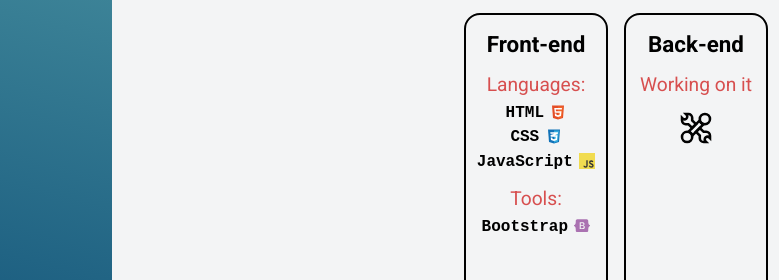
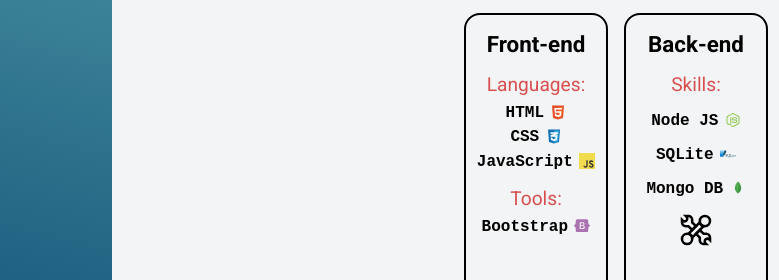
Before and after one commit to AlejandroPGz/Primer_Portafolio, a plain HTML site: page index.html in a window 1280 px wide. Shown: the part 1202-1482 px from the top of the page, 0-779 px from the left. Drawn offline with Linux system fonts and the light colour scheme; a web font is replaced by a local one.

Commit message:
Actualizacion de skills

```diff
--- a/index.html
+++ b/index.html
@@ -93,7 +93,10 @@
                 </div>
                 <div id="back-end" class="seccion-de-skills">
                     <h4>Back-end</h4>
-                    <span class="spans">Working on it</span>
+                    <span class="spans">Skills:</span>
+                    <li class="li-skills"><span class="spans-skills">Node JS</span> <img class="svg-spans" src="/icons/nodejs.svg"></li>
+                    <li class="li-skills"><span class="spans-skills">SQLite</span> <img class="svg-spans" src="/icons/sql.svg"></li>
+                    <li class="li-skills"><span class="spans-skills">Mongo DB</span> <img class="svg-spans" src="/icons/mongo.svg"></li>
                     <img style="align-self: center; height: 2rem; width: 2rem;" src="icons/construction-tools-svgrepo-com.svg">
                 </div>
                 <div id="educación" class="seccion-de-skills">
```
Also changed, not shown: icons/mongo.svg (added), icons/nodejs.svg (added), icons/sql.svg (added).
